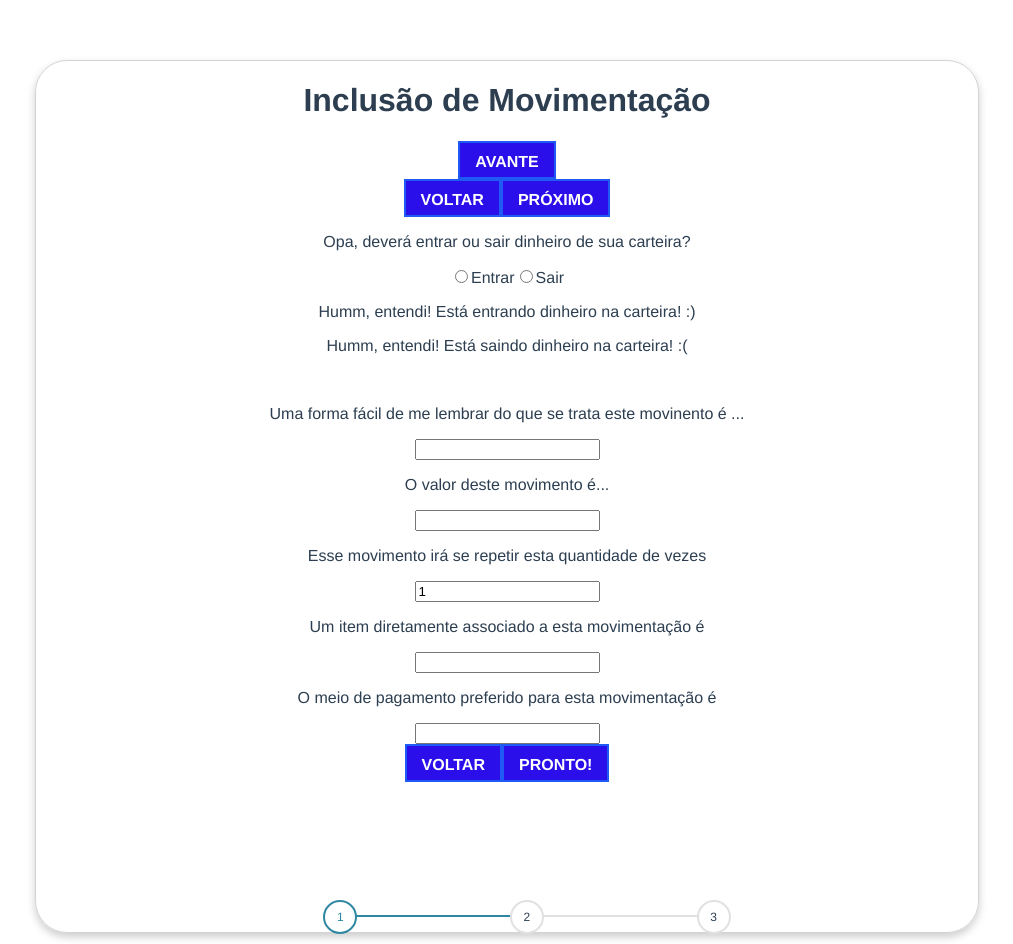
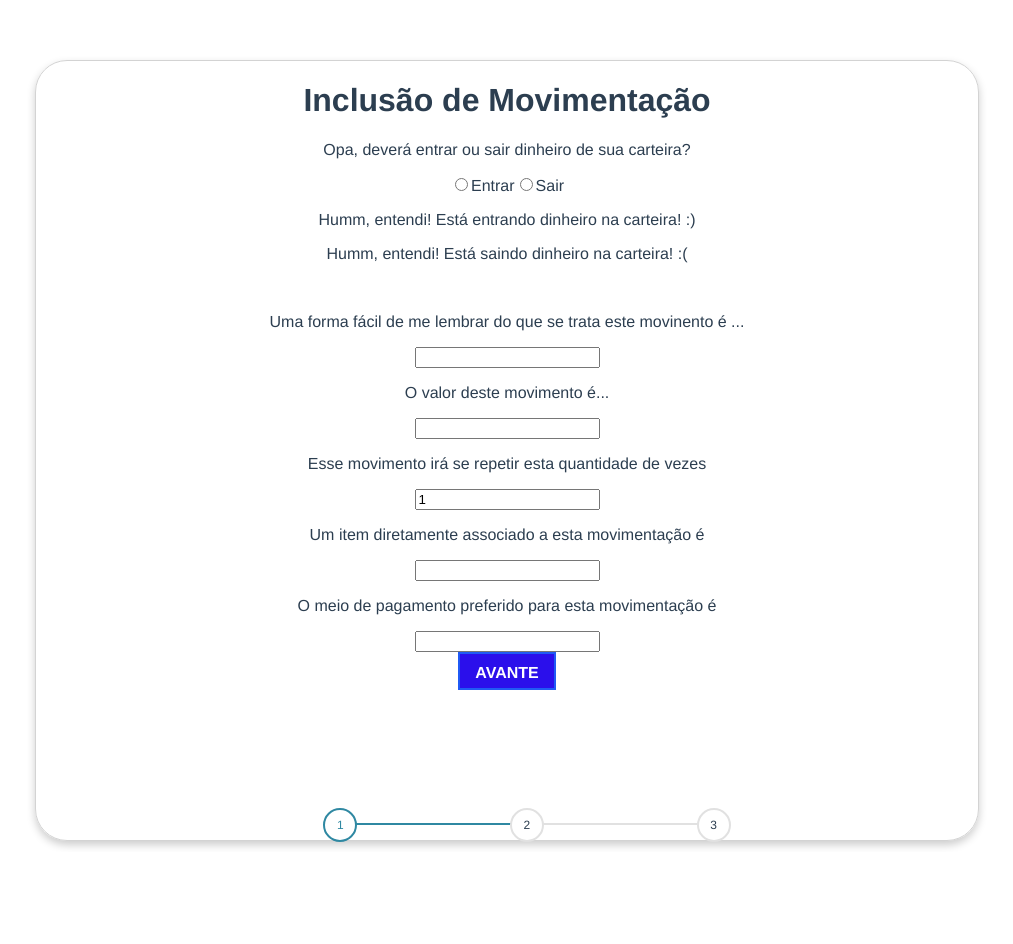
Before and after one commit to vitormarcal/asteya-front, a Vue app: page / in a window 1280 px wide. Shown: the whole page, without its empty margins (133-1146 px from the left). After the commit the page ends 852 px from the top, so only its background shows below. Built offline with nearby package versions, Linux system fonts and the light colour scheme.

Commit message:
ADD props condicional na1 step

```diff
--- a/src/components/DetalhamentoMovimento.vue
+++ b/src/components/DetalhamentoMovimento.vue
@@ -1,38 +1,5 @@
 <template>
     <div id="detalhamentoMovimento">
-        <div>
-            <p>Opa, deverá entrar ou sair dinheiro de sua carteira?</p>
-            <input type="radio" id="entrada" value="Entrada"/>
-            <label for="entrada">Entrar</label>
-            <input type="radio" id="saida" value="Saída"/>
-            <label for="saida">Sair</label>
-        </div>
-
-        <div>
-            <p>Humm, entendi! Está entrando dinheiro na carteira! :)</p>
-            <p>Humm, entendi! Está saindo dinheiro na carteira! :(</p>
-            <br/>
-            <div>
-                <p>Uma forma fácil de me lembrar do que se trata este movinento é ...</p>
-                <input id="descricao" type="text"/>
-            </div>
-            <div>
-                <p>O valor deste movimento é...</p>
-                <input type="text" id="valor"/>
-            </div>
-            <div>
-                <p>Esse movimento irá se repetir esta quantidade de vezes </p>
-                <input id="recorrencia" value="1"/>
-            </div>
-            <div>
-                <p>Um item diretamente associado a esta movimentação é </p>
-                <input type="text"/>
-            </div>
-            <div>
-                <p>O meio de pagamento preferido para esta movimentação é </p>
-                <input type="text"/>
-            </div>
-        </div>
         <a class="button">VOLTAR</a>
         <a class="button">PRONTO!</a>
     </div>
--- a/src/components/InclusaoMovimento.vue
+++ b/src/components/InclusaoMovimento.vue
@@ -2,11 +2,11 @@
     <div class="container">
         <div class="card">
         <h1>Inclusão de Movimentação</h1>
-            <informacao-movimento/>
-            <valoracao-movimento/>
-            <detalhamento-movimento/>
+            <informacao-movimento v-if="step === 1" :step="step" @interface="step = $event"/>
+            <valoracao-movimento v-else-if="step ===2" :step="step"/>
+            <detalhamento-movimento v-else-if="step === 3" :step="step"/>
             <br/>
-            <progress-bar/>
+            <progress-bar :step="step"/>
         </div>
     </div>
 </template>
@@ -19,9 +19,9 @@
     export default {
         components: {ProgressBar, DetalhamentoMovimento, ValoracaoMovimento, InformacaoMovimento},
         data: () => ({
-
+            step: 1
         }),
-        methods:  {
+        methods: {
 
         }
     }
--- a/src/components/InformacaoMovimento.vue
+++ b/src/components/InformacaoMovimento.vue
@@ -1,12 +1,55 @@
 <template>
     <div id="informacaoMovimento">
-        <a class="button" >AVANTE</a>
+        <div>
+            <p>Opa, deverá entrar ou sair dinheiro de sua carteira?</p>
+            <input type="radio" id="entrada" value="Entrada"/>
+            <label for="entrada">Entrar</label>
+            <input type="radio" id="saida" value="Saída"/>
+            <label for="saida">Sair</label>
+        </div>
+
+        <div>
+            <p>Humm, entendi! Está entrando dinheiro na carteira! :)</p>
+            <p>Humm, entendi! Está saindo dinheiro na carteira! :(</p>
+            <br/>
+            <div>
+                <p>Uma forma fácil de me lembrar do que se trata este movinento é ...</p>
+                <input id="descricao" type="text"/>
+            </div>
+            <div>
+                <p>O valor deste movimento é...</p>
+                <input type="text" id="valor"/>
+            </div>
+            <div>
+                <p>Esse movimento irá se repetir esta quantidade de vezes </p>
+                <input id="recorrencia" value="1"/>
+            </div>
+            <div>
+                <p>Um item diretamente associado a esta movimentação é </p>
+                <input type="text"/>
+            </div>
+            <div>
+                <p>O meio de pagamento preferido para esta movimentação é </p>
+                <input type="text"/>
+            </div>
+        </div>
+        <a class="button" @click="increase">AVANTE</a>
     </div>
 
 </template>
 <script>
     export default {
         name: 'InformacaoMovimento',
+        data: function () {
+            return {
+                moveStep: 2
+            }
+        },
+        methods: {
+            increase() {
+                this.$emit('interface', this.step)
+            }
+        }
     }
 
 </script>
--- a/src/components/ProgressBar.vue
+++ b/src/components/ProgressBar.vue
@@ -13,6 +13,7 @@
 <script>
     export default {
         name: 'ProgressBar',
+        props: ['step']
     }
 
 </script>
```
